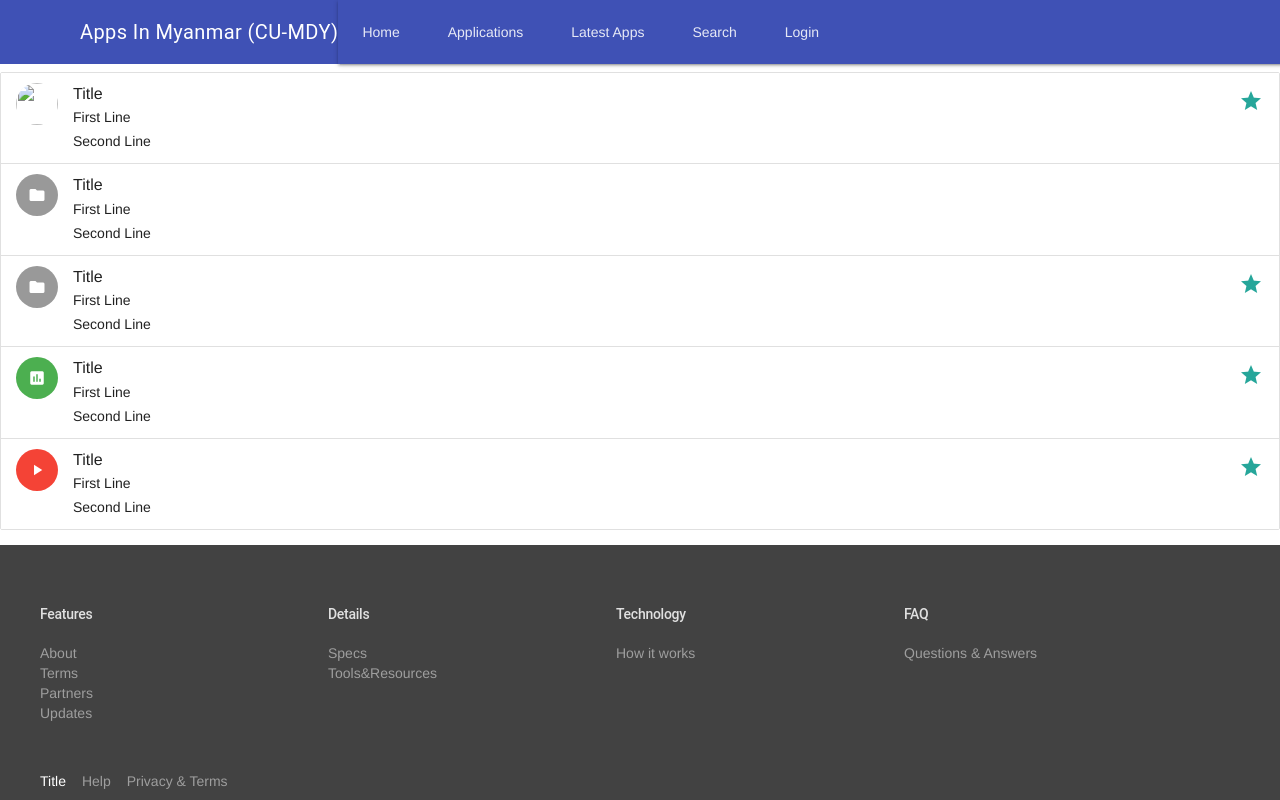
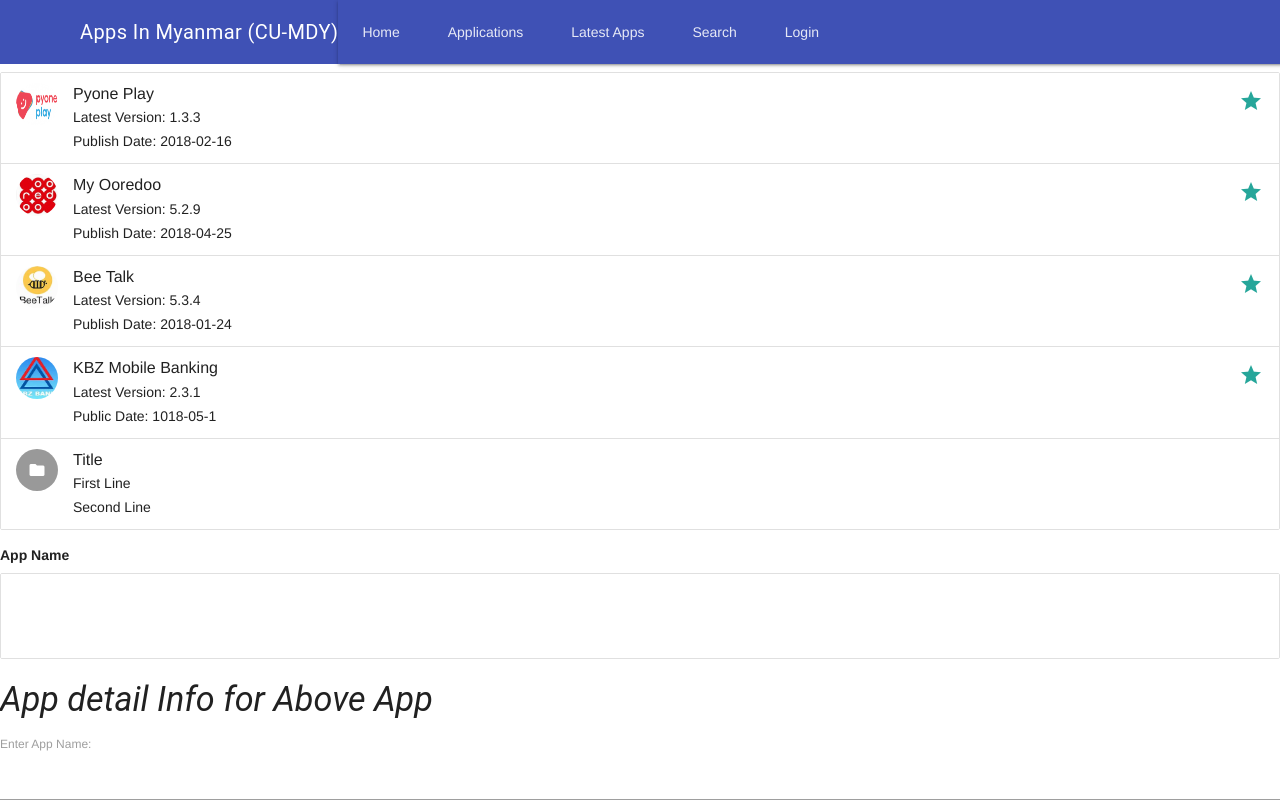
Before and after one commit to kaungmyatthumdy/Echo-app-in-myanmar, a website: page applications.html in a window 1280 px wide. Drawn offline with Linux system fonts and the light colour scheme.

Commit message:
added more application

```diff
--- a/applications.html
+++ b/applications.html
@@ -22,7 +22,7 @@
 
   </head>
   <body>
-   <!-- Always shows a header, even in smaller screens. -->
+ <!-- Always shows a header, even in smaller screens. -->
 <div class="mdl-layout mdl-js-layout mdl-layout--fixed-header">
   <header class="mdl-layout__header mdl-layout__header--scroll">
     <div class="mdl-layout__header-row">
@@ -30,8 +30,8 @@
       <span class="mdl-layout-title">Apps In Myanmar (CU-MDY)</span>
       <!-- Add spacer, to align navigation to the right -->
       <div class="mdl-layout-spacer"></div>
-      <!-- Navigation -->
-       <nav class="mdl-navigation mdl-layout--large-screen-only" style="background-color: rgb(63,81,181);">
+      <!-- Navigation. We hide it in small screens. -->
+     <nav class="mdl-navigation mdl-layout--large-screen-only" style="background-color: rgb(63,81,181);">
         <a class="mdl-navigation__link" href="index1.html">Home</a>
         <a class="mdl-navigation__link" href="applications.html">Applications</a>
         <a class="mdl-navigation__link" href="latestapps.html">Latest Apps</a>
@@ -42,7 +42,7 @@
   </header>
   <div class="mdl-layout__drawer">
     <span class="mdl-layout-title">Apps In Myanmar (CU-MDY)</span>
-   <nav class="mdl-navigation" style="background-color: rgb(63,81,181);">
+    <nav class="mdl-navigation" style="background-color: rgb(63,81,181);">
       <a class="mdl-navigation__link" href="index1.html">Home</a>
       <a class="mdl-navigation__link" href="applications.html">Applications</a>
       <a class="mdl-navigation__link" href="latestapps.html">Latest Apps</a>
@@ -52,48 +52,73 @@
   </div>
   <main class="mdl-layout__content">
     <div class="page-content"><!-- Your content goes here -->
-
-
 <ul class="collection">
     <li class="collection-item avatar">
-      <img src="images/yuna.jpg" alt="" class="circle">
-      <span class="title">Title</span>
-      <p>First Line <br>
-         Second Line
+      <a href="https://apkpure.com/pyone-play/com.forevergroup.pyoneplay"><img src="images/pyone.png" alt="" class="circle"></a>
+      <span class="title">Pyone Play</span>
+      <p>Latest Version: 1.3.3<br>
+         Publish Date: 2018-02-16
       </p>
       <a href="#!" class="secondary-content"><i class="material-icons">grade</i></a>
     </li>
     <li class="collection-item avatar">
-      <i class="material-icons circle">folder</i>
-      <span class="title">Title</span>
-      <p>First Line <br>
-         Second Line
+	<a href="http://www.ooredoo.com.mm/mm/Personal/Services/App.aspx"><img src="images/ooredoo.png" class="circle"></a>
+
+      <span class="title">My Ooredoo</span>
+      <p>Latest Version: 5.2.9 <br>
+         Publish Date: 2018-04-25
       </p>
+      <a href="#!" class="secondary-content"><i class="material-icons">grade</i></a>
+    </li>
+    <li class="collection-item avatar">
+      <a href="https://beetalkmobile.com/"><img src="images/bee.png" class="circle"></a>
+      <span class="title">Bee Talk</span>
+      <p>Latest Version: 5.3.4 <br>
+         Publish Date: 2018-01-24
+      </p>
+      <a href="#!" class="secondary-content"><i class="material-icons">grade</i></a>
+    </li>
+    <li class="collection-item avatar">
+      <a href="https://ibanking.kbzbank.com/B001/downloadapps.html"><img src="images/kbz.png" class="circle"></a>
+      <span class="title">KBZ Mobile Banking</span>
+      <p>Latest Version: 2.3.1 <br>
+         Public Date: 1018-05-1
+      </p>
+      <a href="#!" class="secondary-content"><i class="material-icons">grade</i></a>
+    </li>
      <li class="collection-item avatar">
       <i class="material-icons circle">folder</i>
       <span class="title">Title</span>
       <p>First Line <br>
          Second Line
       </p>
-      <a href="#!" class="secondary-content"><i class="material-icons">grade</i></a>
-    </li>
-    <li class="collection-item avatar">
-      <i class="material-icons circle green">insert_chart</i>
-      <span class="title">Title</span>
-      <p>First Line <br>
-         Second Line
-      </p>
-      <a href="#!" class="secondary-content"><i class="material-icons">grade</i></a>
-    </li>
-    <li class="collection-item avatar">
-      <i class="material-icons circle red">play_arrow</i>
-      <span class="title">Title</span>
-      <p>First Line <br>
-         Second Line
-      </p>
-      <a href="#!" class="secondary-content"><i class="material-icons">grade</i></a>
-    </li>
   </ul>
+         <div class="page-content"><!-- Your content goes here -->
+            <span class="title"><b>App Name</b></span>
+            <ul class="collection"><li class="collection-item avatar" id="App_list"></li></ul>
+         </div>
+           <div>
+      <h4><i>App detail Info for Above App</i></h4>
+      <label for="internNameRead">Enter App Name:</label>
+      <input type="text" id="internNameRead"></input>
+      <button onclick="internsApp.Read()">Get Info</button>
+      <hr>
+      <table>
+        <th><tr><td>Developer Name:</td><td id="internDevNameResult">Developer Name</td></tr></th>
+             <th><tr><td>Developer URL: </td><td id="devUrlResult">Developer Url</td></tr></th>
+             <th><tr><td>Developer Email:</td><td id="devEmailResult">Developer Emai</td></tr></th>
+             <th><tr><td>Playstore Link:</td><a><td id="playstoreLinkResult">Playstore Link</td></a></tr></th>
+             <th><tr><td>File Size:</td><td id="fileSizeResult">File Size</td></tr></th>
+             <th><tr><td>App Description:</td><td id="appDescriptionResult">App Description</td></tr></th>
+             <th><tr><td>Tags:</td><td id="tagsResult">Tags</td></tr></th>
+             <th><tr><td>App Category:</td><td id="appCategoryResult">App Category</td></tr></th>
+             <th><tr><td>No_of Download:</td><td id="noOfDownloadResult">no-of download</td></tr></th>
+             <th><tr><td>Average Star Rating:</td><td id="averageRatingResult">Rating</td></tr></th>
+             <th><tr><td>Total Rating:</td><td id="totalRatingResult">Total Rating</td></tr></th>
+             <th><tr><td>Update Date:</td><td id="updateDateResult">Update Date</td></tr></th>
+             <th><tr><td>Entry Date:</td><td id="entryDateResult">Entry date</td></tr></th>
+      </table>
+    </div>
 <footer class="mdl-mega-footer">
   <div class="mdl-mega-footer__middle-section">
 
@@ -102,10 +127,7 @@
       <h1 class="mdl-mega-footer__heading">Features</h1>
       <ul class="mdl-mega-footer__link-list">
         <li><a href="about.html">About</a></li>
-        <li><a href="#">Terms</a></li>
-        <li><a href="#">Partners</a></li>
-        <li><a href="#">Updates</a></li>
-      </ul>
+       </ul>
     </div>
 
     <div class="mdl-mega-footer__drop-down-section">
@@ -113,7 +135,7 @@
       <h1 class="mdl-mega-footer__heading">Details</h1>
       <ul class="mdl-mega-footer__link-list">
         <li><a href="#">Specs</a></li>
-        <li><a href="resources.html">Tools&Resources</a></li>
+        <li><a href="resources.html">Toos&Resources</a></li>
       </ul>
     </div>
 
@@ -122,7 +144,7 @@
       <h1 class="mdl-mega-footer__heading">Technology</h1>
       <ul class="mdl-mega-footer__link-list">
         <li><a href="#">How it works</a></li>
-       </ul>
+      </ul>
     </div>
 
     <div class="mdl-mega-footer__drop-down-section">
```
